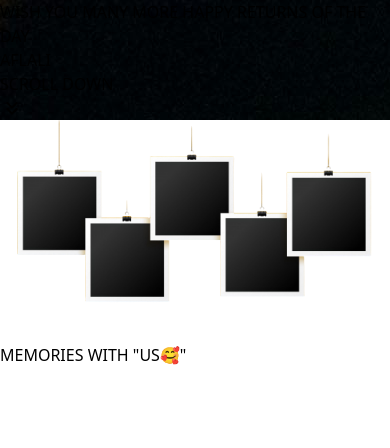
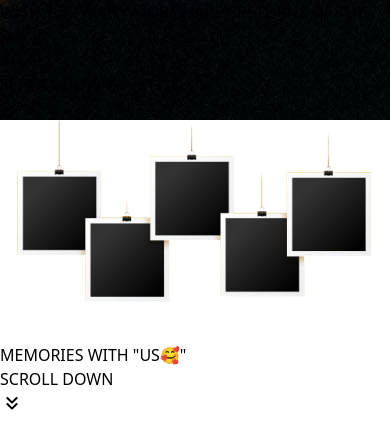
Before and after one commit to Thahee02/aflali-birthday, a React (Vite) app: page / in a window 390 px wide. Shown: the top 448 px of the page. Built offline with nearby package versions, Linux system fonts and the light colour scheme.

Commit message:
responsive: banner 2

```diff
--- a/src/components/banners/banner2.jsx
+++ b/src/components/banners/banner2.jsx
@@ -2,9 +2,15 @@
 
 const BannerSection2 = () => {
     return (
-        <div className="w-full h-screen bg-yellow-600 select-none relative overflow-hidden">
-            <img src={PhotoFrame} alt="" className='absolute top-14 left-16 w-[1400px]' />
-            <h1 className="text-center text-7xl font-bold py-8 z-10">MEMORIES WITH "US🥰"</h1>
+        <div className="w-full h-[450px] sm:h-[500px] md:h-[700px] xl:h-screen bg-yellow-600 select-none relative overflow-hidden">
+            <img src={PhotoFrame} alt="" className='absolute top-14 xl:left-16 w-[1400px]' />
+            <h1 className="text-center text-4xl sm:text-5xl md:text-6xl lg:text-7xl font-bold py-8 z-10">MEMORIES WITH "US🥰"</h1>
+            <div className='absolute bottom-5 w-full flex justify-center lg:justify-end px-16'>
+                <div className='flex items-center gap-2 px-4 py-2 border-2 rounded-3xl text-white font-bold drop-shadow-2xl'>
+                    <span>SCROLL DOWN</span>
+                    <svg xmlns="http://www.w3.org/2000/svg" width="1.5em" height="1.5em" viewBox="0 0 24 24"><path fill="currentColor" d="m12 16.175l3.9-3.875q.275-.275.688-.288t.712.288q.275.275.275.7t-.275.7l-4.6 4.6q-.15.15-.325.213t-.375.062t-.375-.062t-.325-.213l-4.6-4.6q-.275-.275-.288-.687T6.7 12.3q.275-.275.7-.275t.7.275zm0-6L15.9 6.3q.275-.275.688-.287t.712.287q.275.275.275.7t-.275.7l-4.6 4.6q-.15.15-.325.213t-.375.062t-.375-.062t-.325-.213L6.7 7.7q-.275-.275-.288-.687T6.7 6.3q.275-.275.7-.275t.7.275z"></path></svg>
+                </div>
+            </div>
         </div>
      );
 }
```
Also changed, not shown: src/components/banners/banner3.jsx (added).
